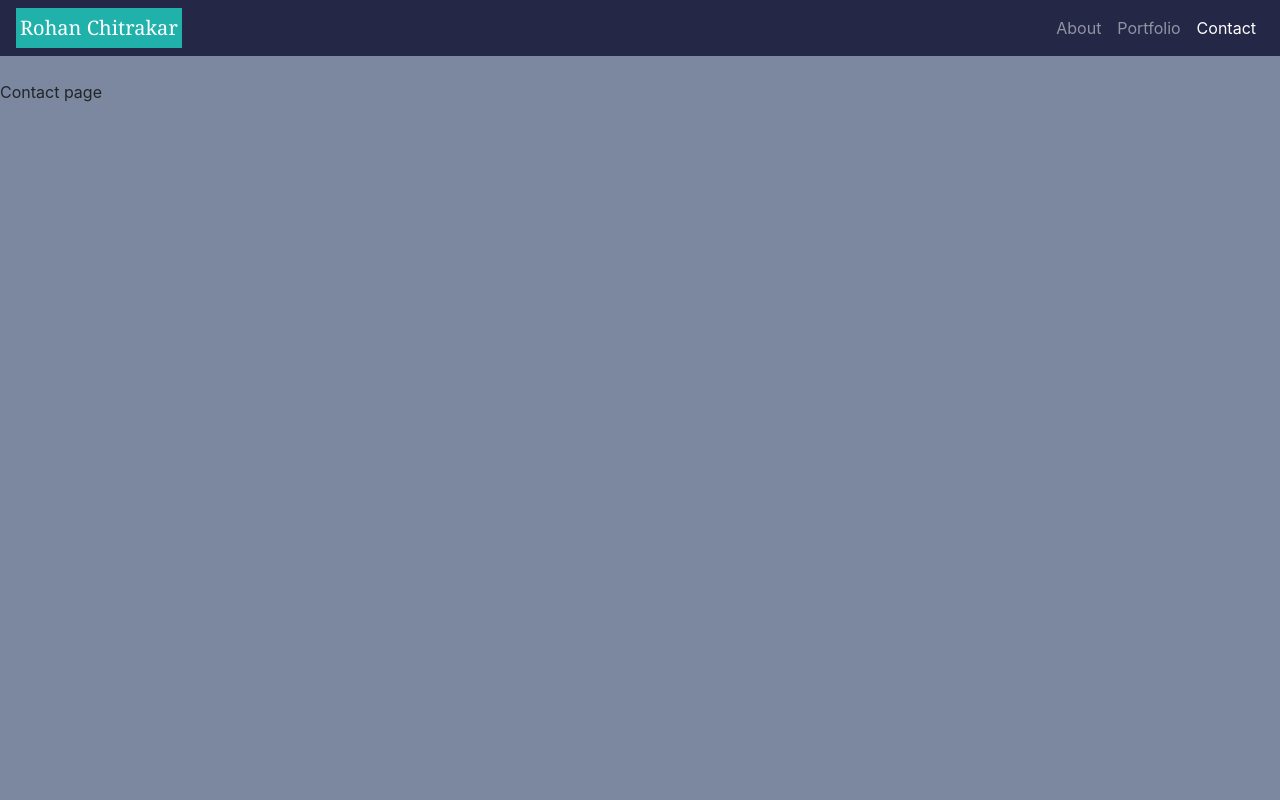
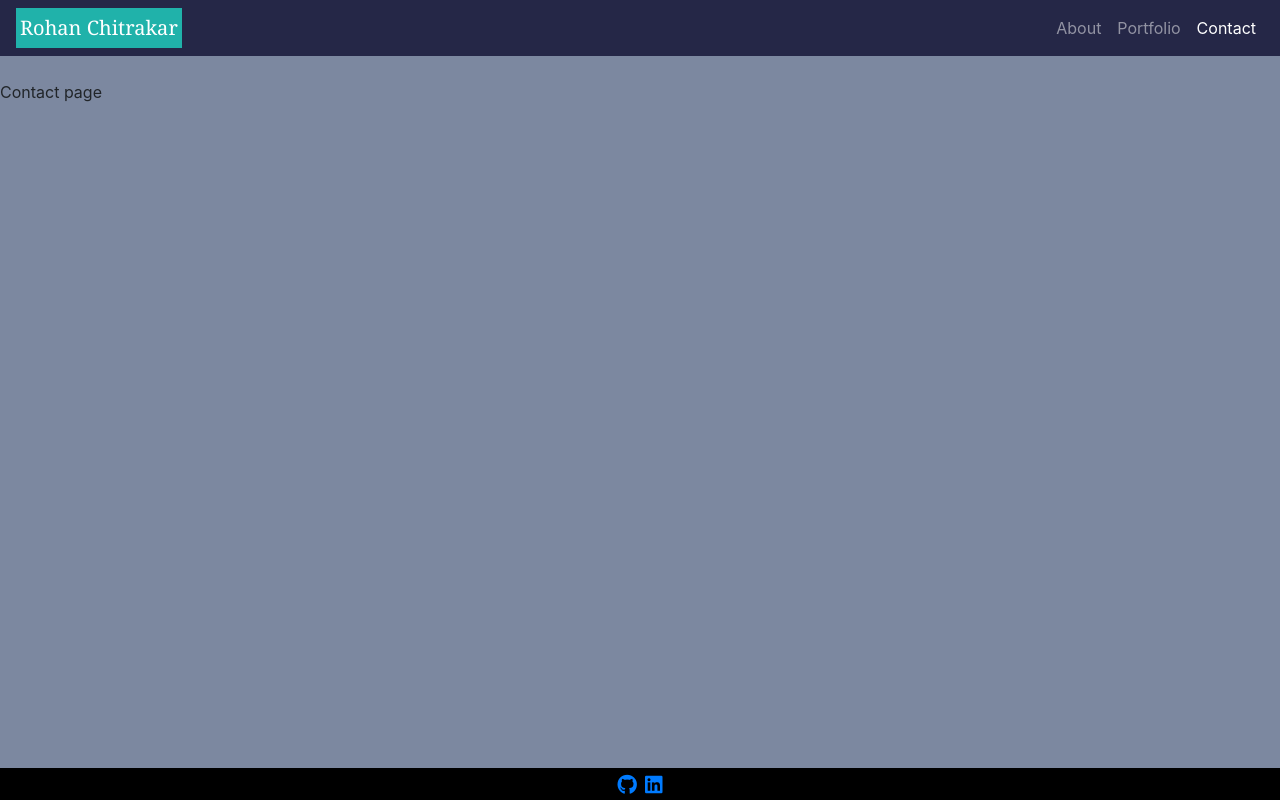
Before and after one commit to roan1088/roan1088.github.io, a React (Create React App) app: page /contact in a window 1280 px wide. Built offline with nearby package versions, Linux system fonts and the light colour scheme.

Commit message:
Added Footer component

```diff
--- a/src/App.js
+++ b/src/App.js
@@ -6,6 +6,7 @@ import Home from './pages/Home';
 import Portfolio from './pages/Portfolio';
 import PageNotFound from './pages/PageNotFound';
 import Header from './components/Header';
+import Footer from './components/Footer';
 
 function App() {
   return (
@@ -18,6 +19,7 @@ function App() {
           <Route exact path="/contact" component={Contact} />
           <Route component={PageNotFound} />
         </Switch>
+        <Footer />
       </Router>
     </div>
   );
--- /dev/null
+++ b/src/components/Footer/index.js
@@ -0,0 +1,13 @@
+import React from "react";
+import "./style.css";
+
+function Footer() {
+  return (
+    <footer class="fixed-bottom text-center">
+      <a href="https://github.com/roan1088" target="_blank" rel="noreferrer"><i class="fab fa-github fa-lg"></i></a>
+      <a href="https://www.linkedin.com/in/rohan-chitrakar-bba4791b5/" target="_blank" rel="noreferrer"><i class="fab fa-linkedin fa-lg"></i></a>
+    </footer>
+  );
+}
+
+export default Footer;
--- /dev/null
+++ b/src/components/Footer/style.css
@@ -0,0 +1,8 @@
+footer {
+  background-color: black;
+  padding: 4px;
+}
+
+footer a {
+  padding: 4px;
+}
```
